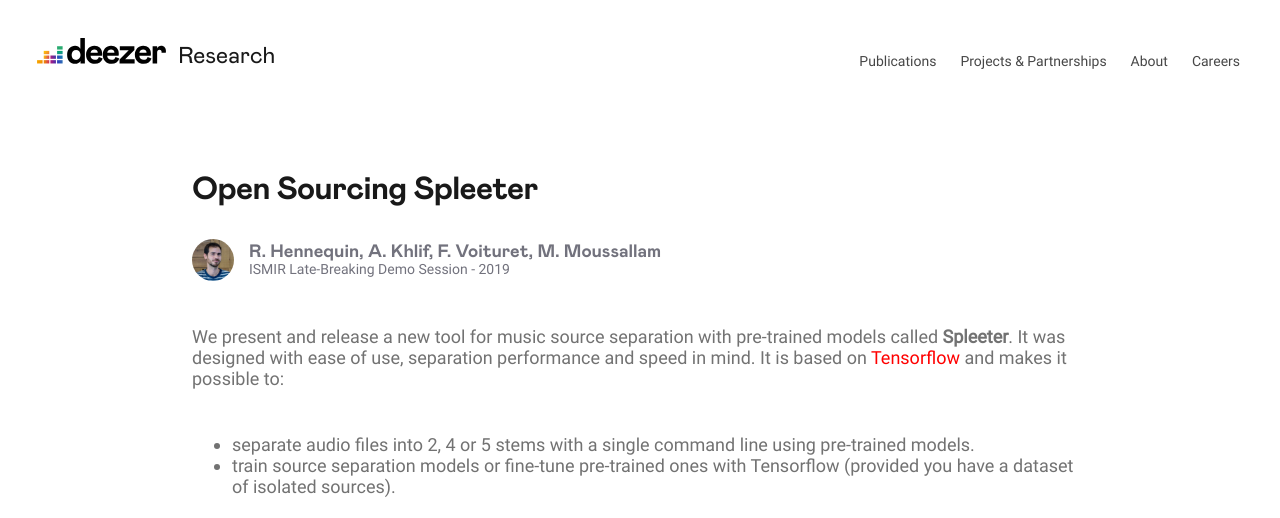
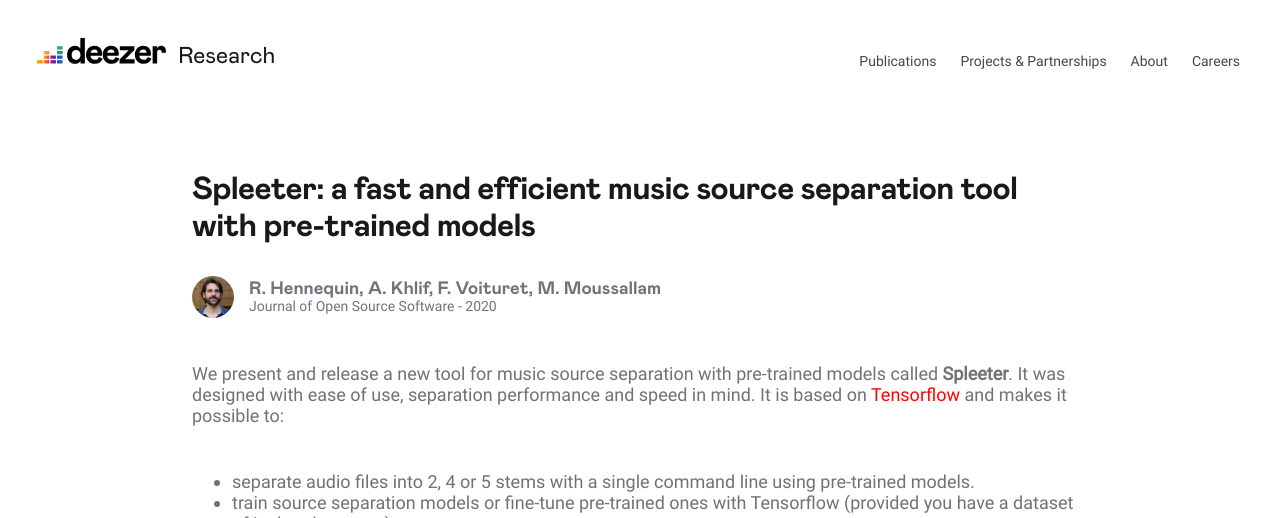
Before and after one commit to deezer/deezer.github.io, a Jekyll site: the page built from _posts/2019-10-31-releasing-spleeter.md, in a window 1280 px wide and 900 px high, cut to the strip 0-518 px from the top of the window. Built offline with Jekyll 4.4.1, drawn with Linux system fonts in a browser that asks for light colours; comment, search, counter and statistics services are not loaded; some of the changed text lies outside the part shown.

Commit message:
update Spleeter paper to JOSS

```diff
--- a/_includes/post-header.html
+++ b/_includes/post-header.html
@@ -22,7 +22,11 @@
                 </div>
                 <div class="post-header-description">
                     {% if include.mode == "publication" %}
-                        {{ include.post.publication_conference }} - {{ include.post.publication_year }}
+                        {% if include.post.publication_type == "conference" %}
+                            {{ include.post.publication_conference }} - {{ include.post.publication_year }}
+                        {% else if include.post.publication_type == "journal" %}
+                            {{ include.post.publication_journal }} - {{ include.post.publication_year }}
+                        {% endif %}
                     {% else if include.mode == "news" %}
                         <time
                             datetime="{{ include.post.date | date_to_xmlschema }}"
--- a/_posts/2019-10-31-releasing-spleeter.md
+++ b/_posts/2019-10-31-releasing-spleeter.md
@@ -1,9 +1,9 @@
 ---
 layout: post
-title: Open Sourcing Spleeter
-date: 2019-10-31 15:44:41 +0200
-category: News
-author: mmoussallam
+title: "Spleeter: a fast and efficient music source separation tool with pre-trained models"
+date: 2020-06-24 15:44:41 +0200
+category: Publication
+author: rhennequin
 readtime: 6
 projects:
  - Spleeter
@@ -12,12 +12,12 @@
  - akhlif
  - fvoituret
  - mmoussallam
-publication_type: conference
-publication_title: "Spleeter: a fast and state-of-the art music source separation tool with pre-trained models"
-publication_year: 2019
+publication_type: journal
+publication_title: "Spleeter: a fast and efficient music source separation tool with pre-trained models"
+publication_year: 2020
 publication_authors: R. Hennequin, A. Khlif, F. Voituret, M. Moussallam
-publication_conference: ISMIR Late-Breaking Demo Session
-publication_preprint: "http://archives.ismir.net/ismir2019/latebreaking/000036.pdf"
+publication_journal: "Journal of Open Source Software"
+publication_preprint: "https://joss.theoj.org/papers/10.21105/joss.02154"
 publication_code: "https://github.com/deezer/spleeter"
 ---
 We present and release a new tool for music source separation with pre-trained models called **Spleeter**. It was designed with ease of use, separation performance and speed in mind. It is based on [Tensorflow](http://tensorflow.org) and makes it possible to:
```
